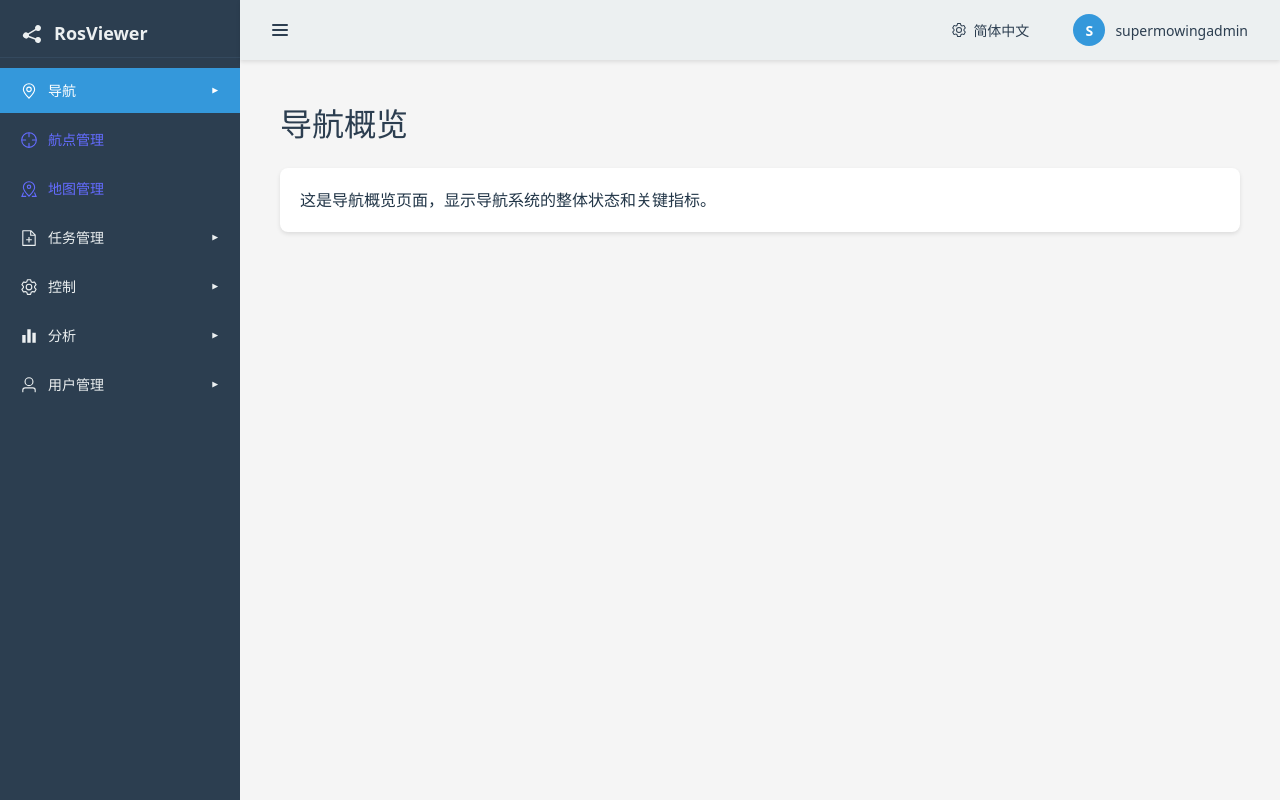
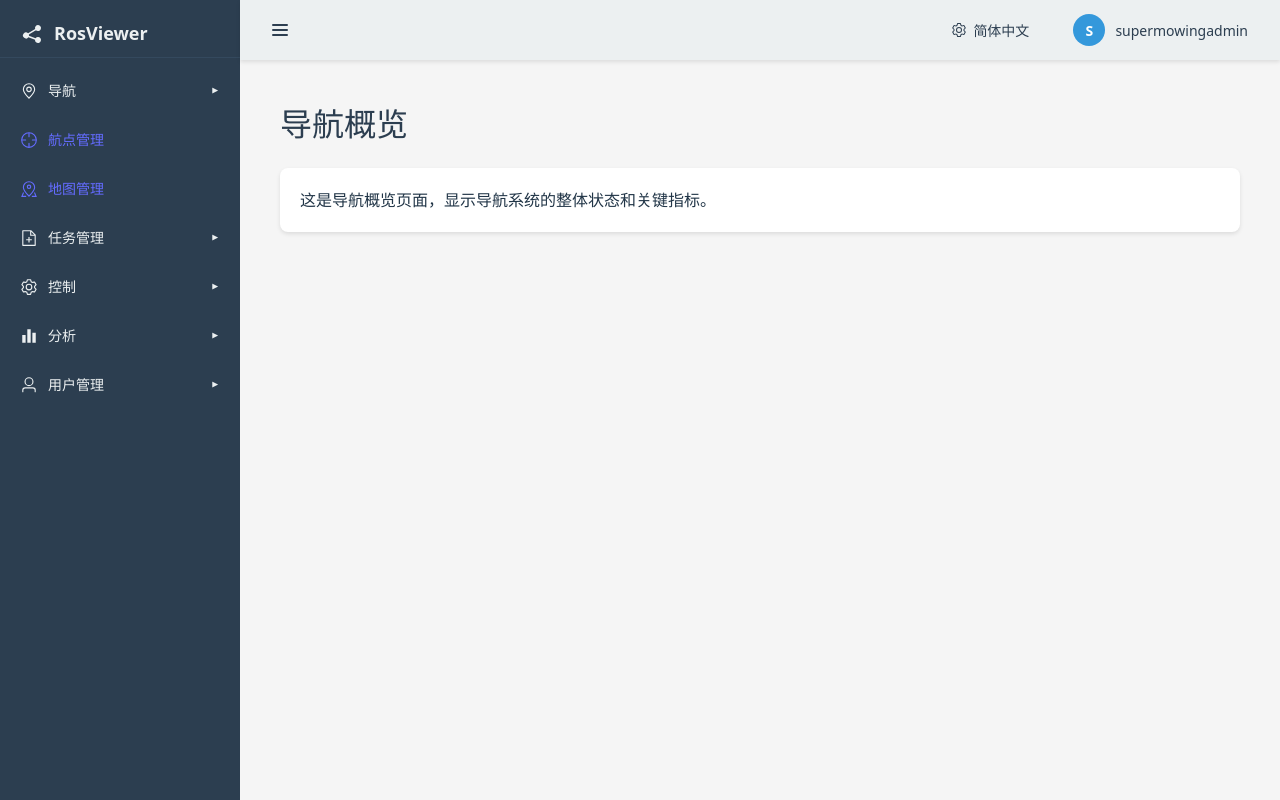
Before and after one commit to stevehe-git/ros-viewer, a Vue app: page /navigation/overview in a window 1280 px wide. Built offline with nearby package versions, Linux system fonts and the light colour scheme.

Commit message:
fix: 调整sidebar

```diff
--- a/src/components/Sidebar.vue
+++ b/src/components/Sidebar.vue
@@ -187,11 +187,11 @@ const menuItems: MenuItem[] = [
 
 const isActiveParent = (item: MenuItem): boolean => {
   if (item.path) {
-    // 顶级菜单项
+    // 顶级菜单项（航点管理、地图管理、任务管理等）
     return route.path === item.path
   } else if (item.children) {
-    // 有子项的菜单
-    return item.children.some(child => route.path === child.path)
+    // 有子项的菜单（导航、控制、分析、用户管理）- 不显示父级背景色
+    return false
   }
   return false
 }
```
